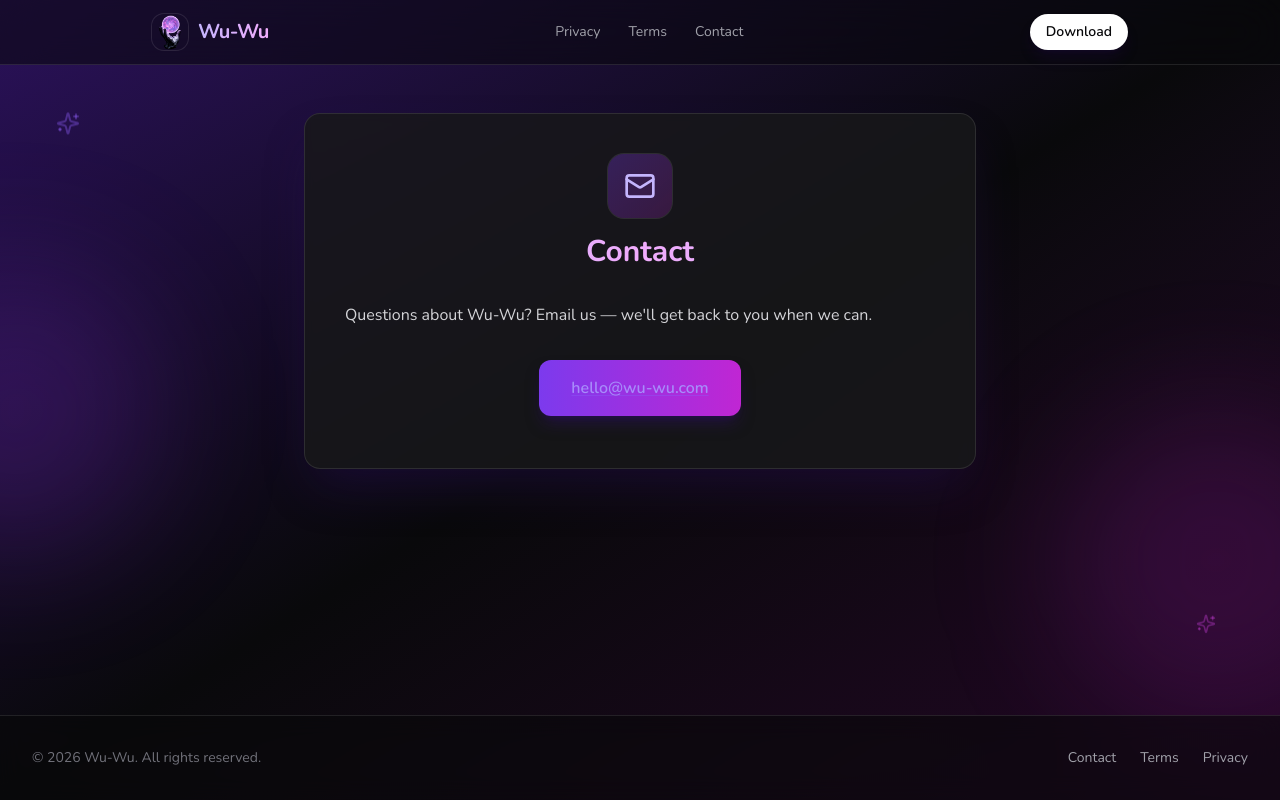
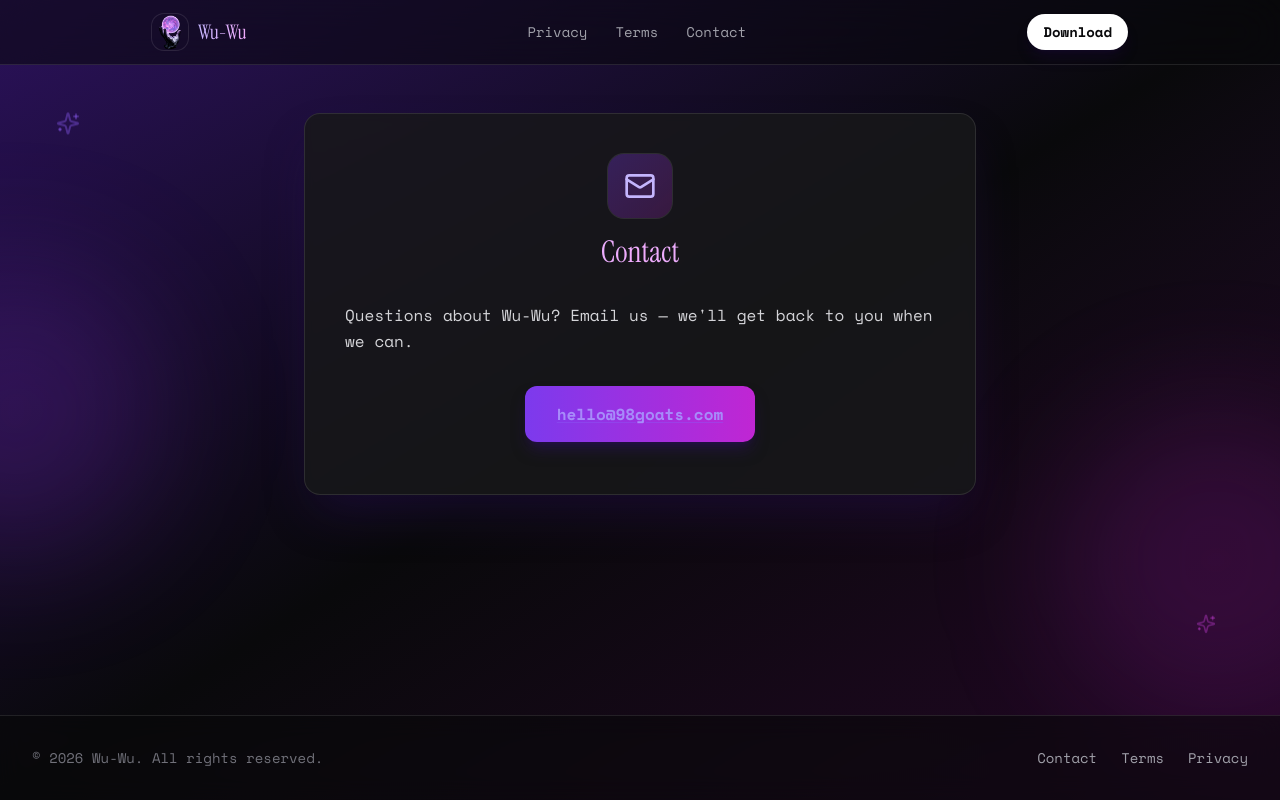
Before and after one commit to Nerfkevin/wu-wu-web, a Next.js app: page /contact in a window 1280 px wide. Built offline with nearby package versions, Linux system fonts and the light colour scheme.

Commit message:
Typography: Instrument Serif + Space Mono; contact hello@98goats.com
- Load Instrument Serif and Space Mono via next/font; body uses Space Mono
- Apply Instrument Serif to hero, legal page titles, and logo wordmark
- Point privacy/terms/contact mailto to hello@98goats.com

Made-with: Cursor

```diff
--- a/src/app/contact/page.tsx
+++ b/src/app/contact/page.tsx
@@ -3,7 +3,7 @@ import { Mail } from "lucide-react";
 import { LegalShell } from "@/components/legal/LegalShell";
 
 const SITE = "https://wu-wu.com";
-const EMAIL = "hello@wu-wu.com";
+const EMAIL = "hello@98goats.com";
 
 export const metadata: Metadata = {
   title: "Contact | Wu-Wu",
--- a/src/app/layout.tsx
+++ b/src/app/layout.tsx
@@ -1,10 +1,18 @@
 import type { Metadata } from "next";
-import { Nunito } from "next/font/google";
+import { Instrument_Serif, Space_Mono } from "next/font/google";
 import "./globals.css";
 
-const nunito = Nunito({
+const instrumentSerif = Instrument_Serif({
   subsets: ["latin"],
-  variable: "--font-nunito",
+  weight: "400",
+  variable: "--font-instrument-serif",
+  display: "swap",
+});
+
+const spaceMono = Space_Mono({
+  subsets: ["latin"],
+  weight: ["400", "700"],
+  variable: "--font-space-mono",
   display: "swap",
 });
 
@@ -23,7 +31,7 @@ export default function RootLayout({
   return (
     <html lang="en" suppressHydrationWarning>
       <body
-        className={`${nunito.variable} min-h-screen bg-zinc-950 font-nunito text-zinc-100`}
+        className={`${instrumentSerif.variable} ${spaceMono.variable} min-h-screen bg-zinc-950 font-space-mono text-zinc-100`}
       >
         {children}
       </body>
--- a/src/app/privacy/page.tsx
+++ b/src/app/privacy/page.tsx
@@ -3,7 +3,7 @@ import { Shield } from "lucide-react";
 import { LegalShell } from "@/components/legal/LegalShell";
 
 const SITE = "https://wu-wu.com";
-const CONTACT = "hello@wu-wu.com";
+const CONTACT = "hello@98goats.com";
 
 export const metadata: Metadata = {
   title: "Privacy Policy | Wu-Wu",
--- a/src/app/terms/page.tsx
+++ b/src/app/terms/page.tsx
@@ -4,7 +4,7 @@ import { FileText } from "lucide-react";
 import { LegalShell } from "@/components/legal/LegalShell";
 
 const SITE = "https://wu-wu.com";
-const CONTACT = "hello@wu-wu.com";
+const CONTACT = "hello@98goats.com";
 
 export const metadata: Metadata = {
   title: "Terms of Service | Wu-Wu",
--- a/src/components/home/HomeHero.tsx
+++ b/src/components/home/HomeHero.tsx
@@ -7,7 +7,7 @@ export function HomeHero() {
         <p className="mb-3 text-sm font-medium uppercase tracking-widest text-violet-400/90">
           Now on iOS
         </p>
-        <h1 className="text-balance text-4xl font-bold tracking-tight sm:text-5xl md:text-6xl">
+        <h1 className="font-instrument-serif text-balance text-4xl font-normal tracking-tight sm:text-5xl md:text-6xl">
           <span className="bg-gradient-to-r from-violet-200 via-fuchsia-200 to-purple-200 bg-clip-text text-transparent">
             Wu-Wu
           </span>
--- a/src/components/home/LogoLockup.tsx
+++ b/src/components/home/LogoLockup.tsx
@@ -24,7 +24,7 @@ export function LogoLockup({ className }: { className?: string }) {
           unoptimized
         />
       ) : null}
-      <span className="bg-gradient-to-r from-violet-300 to-fuchsia-300 bg-clip-text text-lg font-bold tracking-tight text-transparent sm:text-xl">
+      <span className="font-instrument-serif bg-gradient-to-r from-violet-300 to-fuchsia-300 bg-clip-text text-lg font-normal tracking-tight text-transparent sm:text-xl">
         Wu-Wu
       </span>
     </Link>
--- a/src/components/legal/LegalShell.tsx
+++ b/src/components/legal/LegalShell.tsx
@@ -53,7 +53,7 @@ export function LegalShell({
             <div className="mx-auto mb-4 flex h-16 w-16 items-center justify-center rounded-2xl bg-gradient-to-br from-violet-600/30 to-fuchsia-600/20 ring-1 ring-white/10">
               <Icon className="h-8 w-8 text-violet-300" aria-hidden />
             </div>
-            <h1 className="bg-gradient-to-r from-violet-300 via-fuchsia-300 to-purple-300 bg-clip-text text-3xl font-bold text-transparent">
+            <h1 className="font-instrument-serif bg-gradient-to-r from-violet-300 via-fuchsia-300 to-purple-300 bg-clip-text text-3xl font-normal text-transparent">
               {title}
             </h1>
             {effectiveDate ? (
--- a/tailwind.config.ts
+++ b/tailwind.config.ts
@@ -16,7 +16,13 @@ export default {
     },
     extend: {
       fontFamily: {
-        nunito: ["var(--font-nunito)", "sans-serif"],
+        "space-mono": ["var(--font-space-mono)", "ui-monospace", "monospace"],
+        "instrument-serif": [
+          "var(--font-instrument-serif)",
+          "ui-serif",
+          "Georgia",
+          "serif",
+        ],
       },
       colors: {
         border: "hsl(var(--border))",
```
